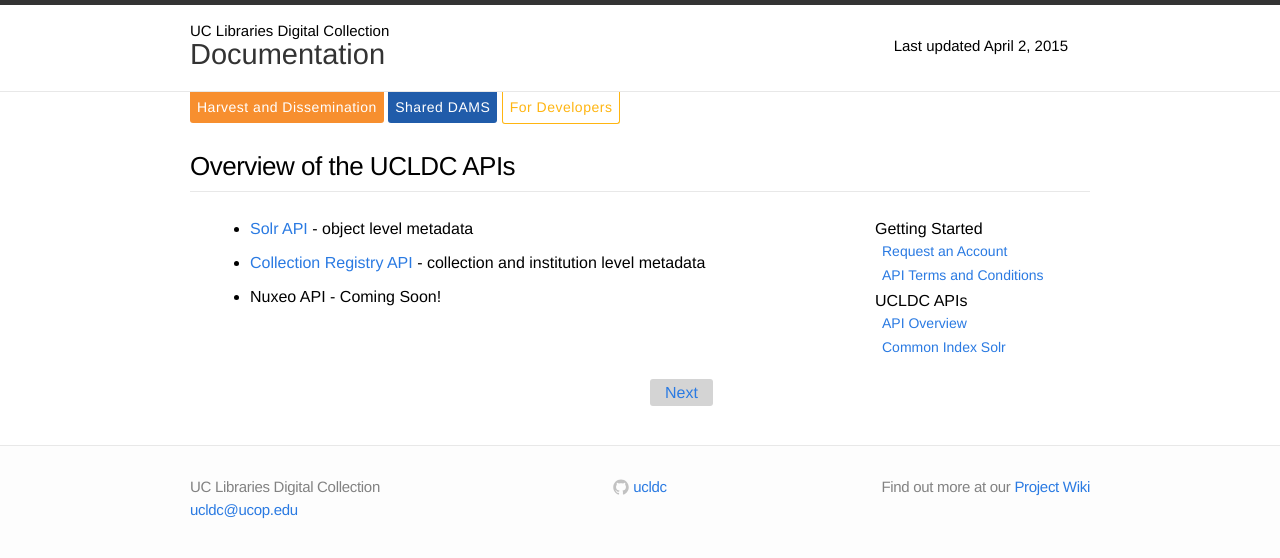
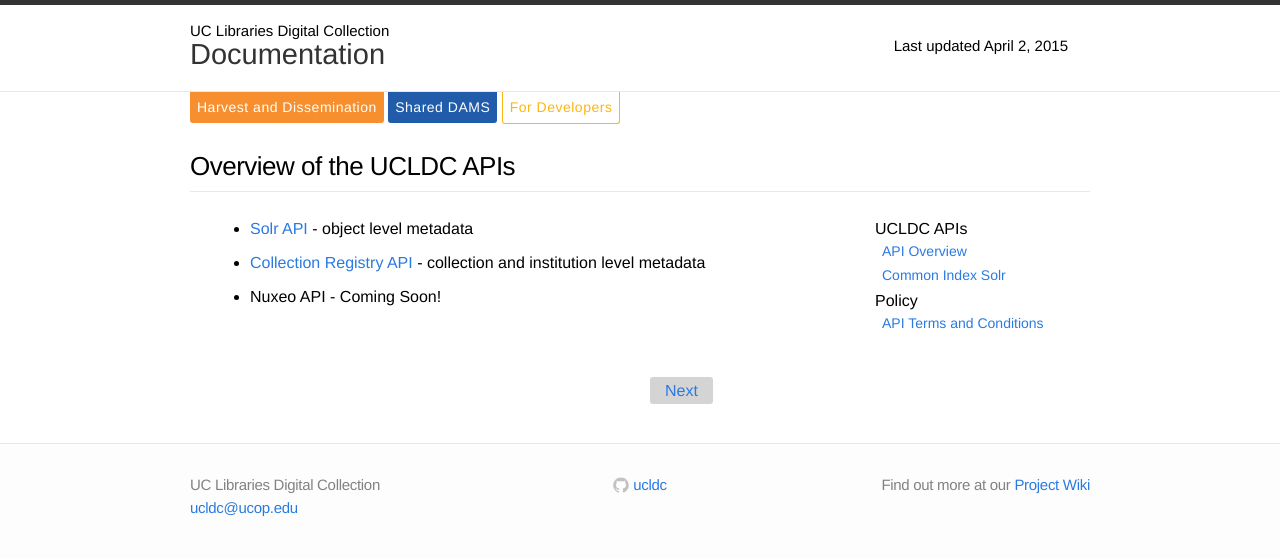
Before and after one commit to ucldc/ucldc-docs, a Jekyll site: the page built from docs/technical-docs/index.md, in a window 1280 px wide. Shown: the top 558 px of the page. Built offline with Jekyll 4.4.1, drawn with Linux system fonts in a browser that asks for light colours; nearby versions of some CDN libraries.

Commit message:
Changed sidebar organization

```diff
--- a/_includes/technical-sidebar.html
+++ b/_includes/technical-sidebar.html
@@ -1,12 +1,11 @@
 <div class="sidebar">
-  <h1>Getting Started</h1>
-  <ul>
-    <li><a href="{{ site.url }}{{ site.baseurl }}/docs/create-account/">Request an Account</a></li>
-    <li><a href="{{ site.url }}{{ site.baseurl }}/docs/technical-docs/api-terms/">API Terms and Conditions</a></li>
-  </ul>
   <h1>UCLDC APIs</h1>
   <ul>
     <li><a href="{{ site.url }}{{ site.baseurl }}/docs/technical-docs/index/">API Overview</a></li>
     <li><a href="{{ site.url }}{{ site.baseurl }}/docs/technical-docs/solr-index/">Common Index Solr</a></li>
   </ul>
+  <h1>Policy</h1>
+  <ul>
+    <li><a href="{{ site.url }}{{ site.baseurl }}/docs/technical-docs/api-terms/">API Terms and Conditions</a></li>
+  </ul>
 </div>
```
